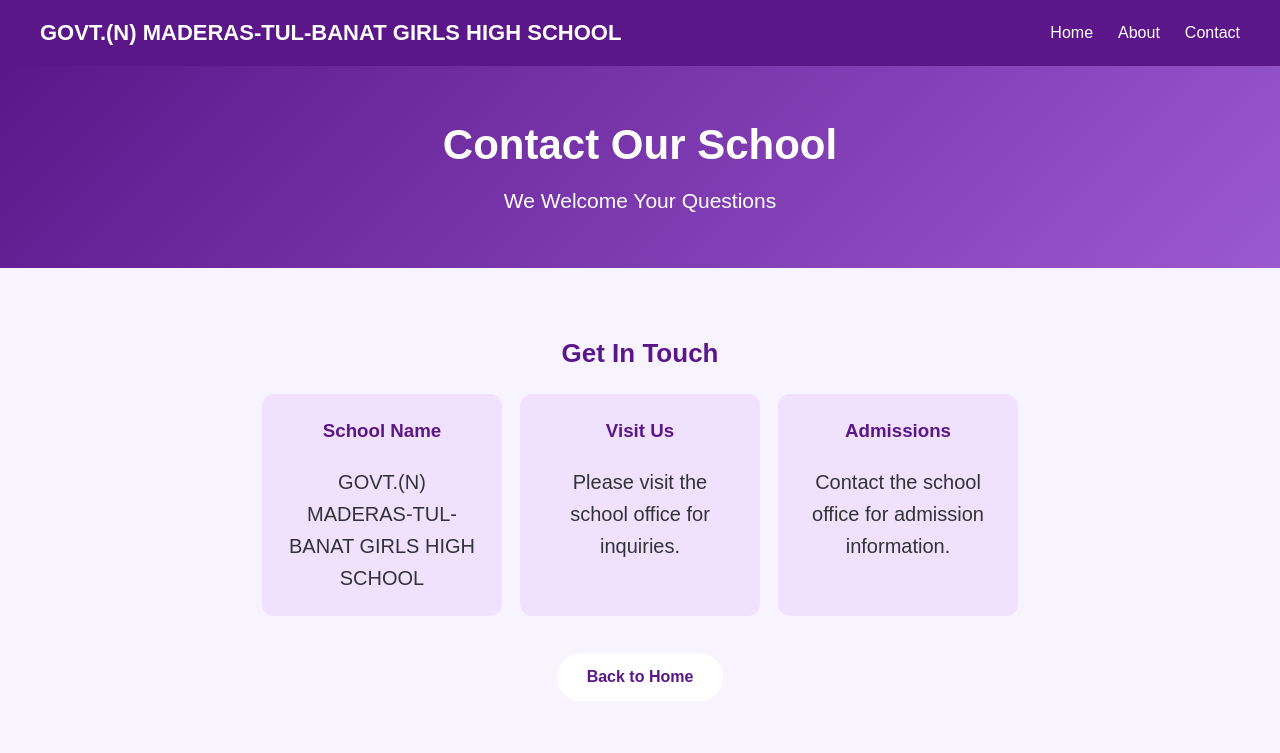
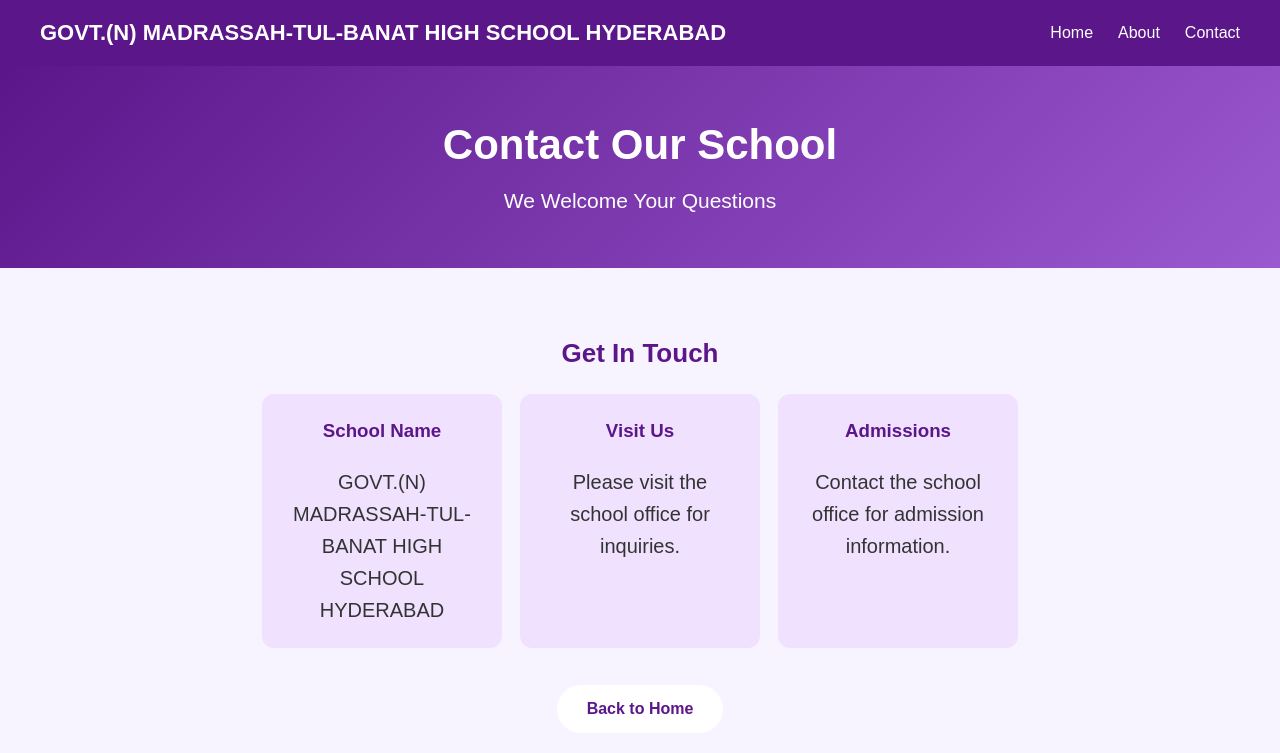
Before and after one commit to Nishra110/School-Website, a Flask app: page /contact in a window 1280 px wide. Shown: the top 753 px of the page. Run offline with Flask 3, Linux system fonts and the light colour scheme.

Commit message:
Update contact page school name and content
Updated school name in contact page and corrected HTML structure.

```diff
--- a/templates/contact.html
+++ b/templates/contact.html
@@ -9,7 +9,7 @@
 <body>
 
     <nav>
-        <div class="logo">GOVT.(N) MADERAS-TUL-BANAT GIRLS HIGH SCHOOL </div>
+        <div class="logo">GOVT.(N) MADRASSAH-TUL-BANAT HIGH SCHOOL HYDERABAD</div>
         <ul>
             <li><a href="/">Home</a></li>
             <li><a href="/about">About</a></li>
@@ -28,7 +28,7 @@
         <div class="goals-container">
             <div class="goal-card">
                 <h3>School Name</h3>
-                <p>GOVT.(N) MADERAS-TUL-BANAT GIRLS HIGH SCHOOL </p>
+                <p>GOVT.(N) MADRASSAH-TUL-BANAT HIGH SCHOOL HYDERABAD</p>
             </div>
 
             <div class="goal-card">
```
